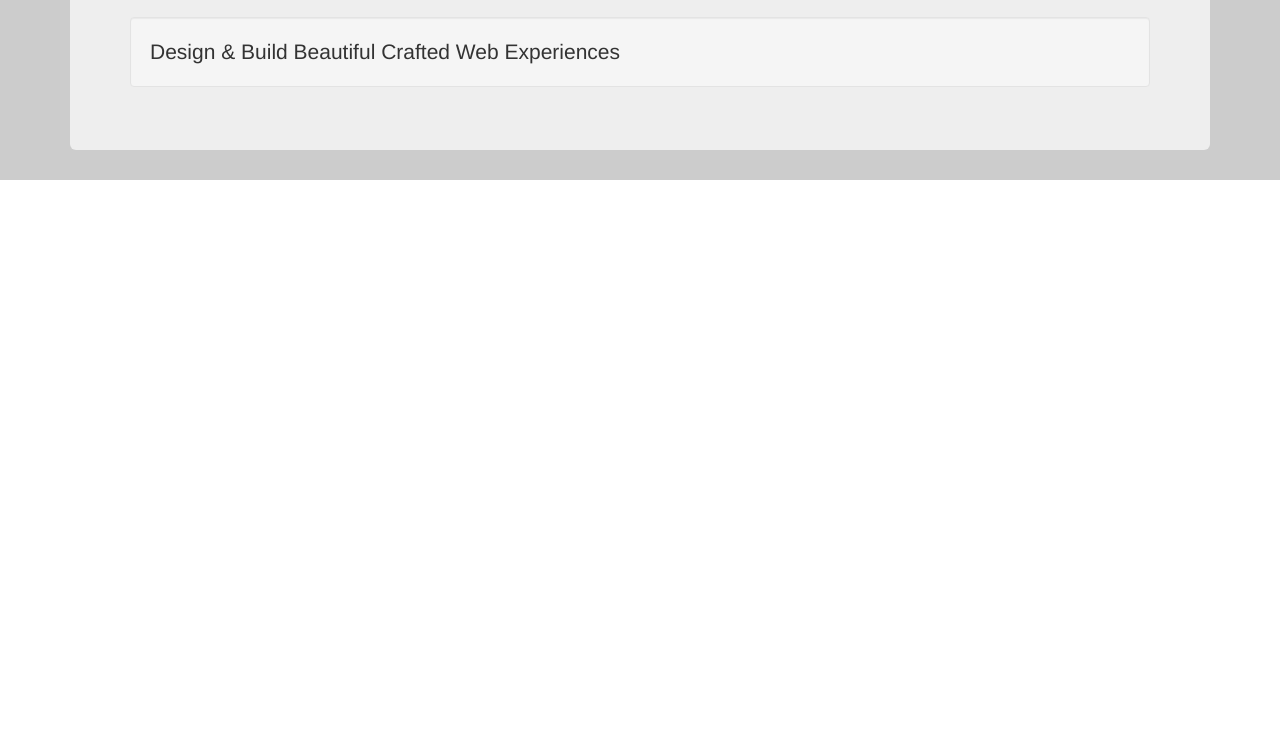
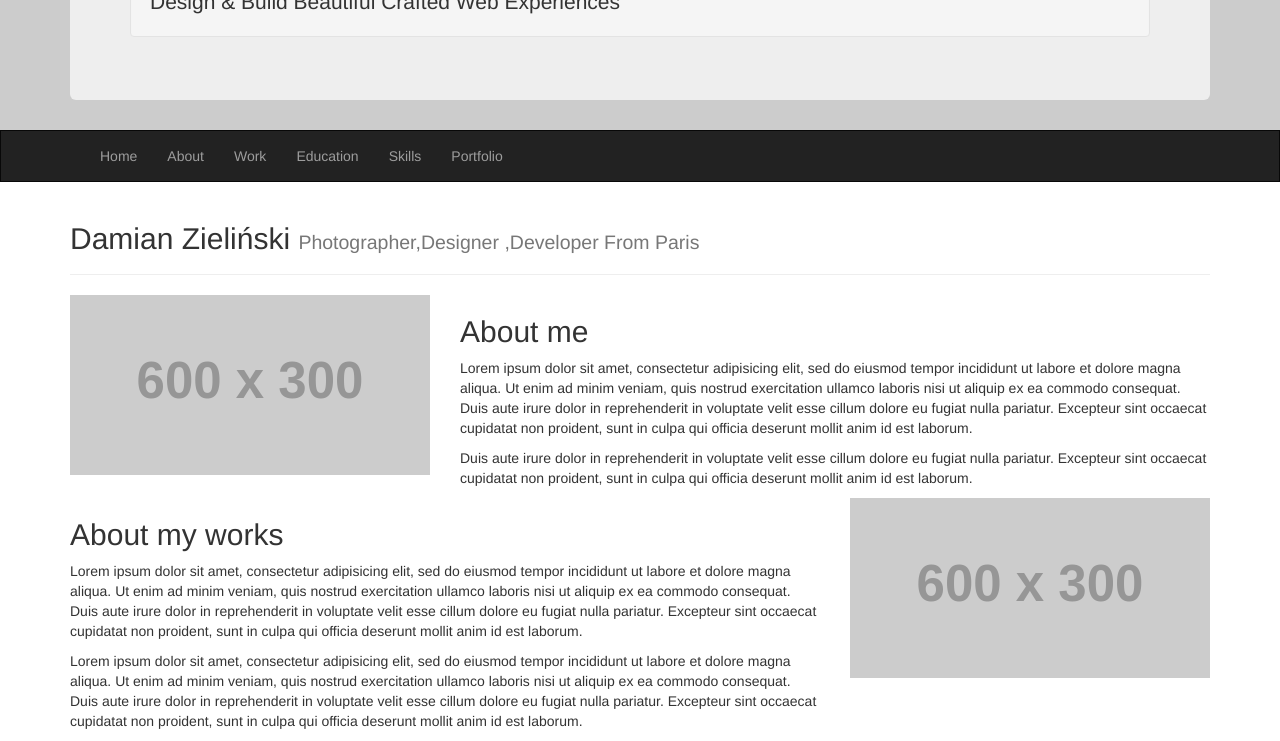
Before and after one commit to Zdamian/CV, a website: page index.html in a window 1280 px wide. Shown: the part 560-1301 px from the top of the page. Before the commit the page ends 800 px from the top, so only its background shows below. Drawn offline with nearby package versions, Linux system fonts and the light colour scheme; files that its build step writes are made by us from their sources; placeholder pictures from the web are drawn by us.

Commit message:
template of 'About me'

```diff
--- a/app/scss/styles.scss
+++ b/app/scss/styles.scss
@@ -1,9 +1,5 @@
 @import 'mixins/css3mixins';
 @import 'variables';
-
-body {
-	margin-top: 50px;
-}
 
 .business-header {
     height: auto;
@@ -14,3 +10,8 @@ body {
 .jumbotron {
     margin-top: 30px;
 }
+
+.navbar {
+	margin-bottom: 0px;
+	border-radius: 0px;
+}
--- a/index.html
+++ b/index.html
@@ -7,7 +7,23 @@
         <link rel="stylesheet" type="text/css" href="/app/css/styles.css">
     </head>
     <body>
-        <nav class="navbar navbar-inverse navbar-fixed-top" role="navigation">
+        <!-- start of header -->
+        <header class="business-header">
+            <div class="container">
+                <div class="row">
+                    <div class="col-md-12">
+                        <div class="jumbotron">
+                            <img class="img-circle img-responsive" src="http://placehold.it/300x300">
+                            <h1 class="well">I'M Damian Zieliński</h1>
+                            <p class="well">Design & Build Beautiful Crafted Web Experiences</p>
+                        </div>
+                    </div>
+                </div>
+            </div>
+        </header>
+        <!-- end of header -->
+        <!-- start of menu -->
+        <nav class="navbar navbar-inverse" role="navigation">
             <div class="container">
                 <div class="navbar-header">
                     <button type="button" class="navbar-toggle" data-toggle="collapse" data-target="#bs-example-navbar-collapse-1">
@@ -26,13 +42,13 @@
                             <a href="#">About</a>
                         </li>
                         <li>
-                            <a href="#">Skills</a>
-                        </li>
-                        <li>
-                            <a href="#">Experience</a>
+                            <a href="#">Work</a>
                         </li>
                         <li>
                             <a href="#">Education</a>
+                        </li>
+                        <li>
+                            <a href="#">Skills</a>
                         </li>
                         <li>
                             <a href="#">Portfolio</a>
@@ -41,19 +57,57 @@
                 </div>
             </div>
         </nav>
-        <header class="business-header">
-            <div class="container">
-                <div class="row">
-                    <div class="col-md-12">
-                        <div class="jumbotron">
-                            <img class="img-circle img-responsive img-center" src="http://placehold.it/300x300">
-                            <h1 class="well">I'M JONATHAN DOE</h1>
-                            <p class="well">Design & Build Beautiful Crafted Web Experiences</p>
-                        </div>
+        <!-- end of menu -->
+        <div class="container">
+        <!-- start of "About me" -->
+            <div class="row">
+                <div class="col-lg-12">
+                    <div class="page-header">
+                        <h2>Damian Zieliński
+                            <small>Photographer,Designer ,Developer From Paris</small>
+                        </h2>
                     </div>
                 </div>
             </div>
-        </header>
+            <div class="row">
+                <div class="col-lg-4">
+                    <img class="img-responsive" src="http://placehold.it/600x300">
+                </div>
+                <div class="col-lg-8">
+                    <h2>About me</h2>
+                    <p>Lorem ipsum dolor sit amet, consectetur adipisicing elit, sed do eiusmod
+                    tempor incididunt ut labore et dolore magna aliqua. Ut enim ad minim veniam,
+                    quis nostrud exercitation ullamco laboris nisi ut aliquip ex ea commodo
+                    consequat. Duis aute irure dolor in reprehenderit in voluptate velit esse
+                    cillum dolore eu fugiat nulla pariatur. Excepteur sint occaecat cupidatat non
+                    proident, sunt in culpa qui officia deserunt mollit anim id est laborum.</p>
+                    <p>Duis aute irure dolor in reprehenderit in voluptate velit esse
+                    cillum dolore eu fugiat nulla pariatur. Excepteur sint occaecat cupidatat non
+                    proident, sunt in culpa qui officia deserunt mollit anim id est laborum.</p>
+                </div>
+            </div>
+            <div class="row">
+                <div class="col-lg-8">
+                    <h2>About my works</h2>
+                    <p>Lorem ipsum dolor sit amet, consectetur adipisicing elit, sed do eiusmod
+                    tempor incididunt ut labore et dolore magna aliqua. Ut enim ad minim veniam,
+                    quis nostrud exercitation ullamco laboris nisi ut aliquip ex ea commodo
+                    consequat. Duis aute irure dolor in reprehenderit in voluptate velit esse
+                    cillum dolore eu fugiat nulla pariatur. Excepteur sint occaecat cupidatat non
+                    proident, sunt in culpa qui officia deserunt mollit anim id est laborum.</p>
+                    <p>Lorem ipsum dolor sit amet, consectetur adipisicing elit, sed do eiusmod
+                    tempor incididunt ut labore et dolore magna aliqua. Ut enim ad minim veniam,
+                    quis nostrud exercitation ullamco laboris nisi ut aliquip ex ea commodo
+                    consequat. Duis aute irure dolor in reprehenderit in voluptate velit esse
+                    cillum dolore eu fugiat nulla pariatur. Excepteur sint occaecat cupidatat non
+                    proident, sunt in culpa qui officia deserunt mollit anim id est laborum.</p>
+                </div>
+                <div class="col-lg-4">
+                    <img class="img-responsive" src="http://placehold.it/600x300">
+                </div>
+            </div>
+        <!-- end of "About me" -->
+        </div>
         <script src="/node_modules/jquery/dist/jquery.min.js"></script>
         <script src="/node_modules/bootstrap/dist/js/bootstrap.min.js"></script>
     </body>
```
